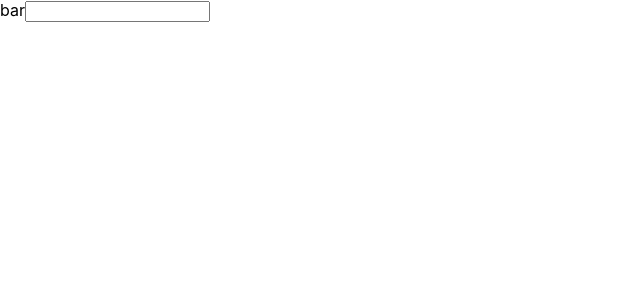
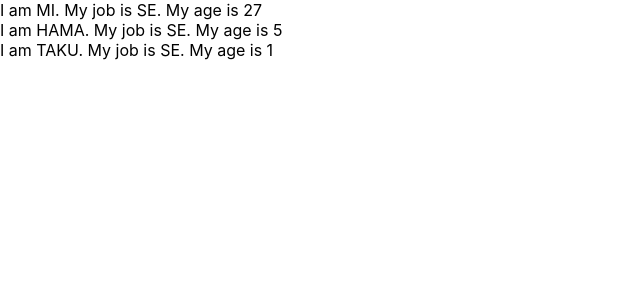
Before and after one commit to taku-kun/udemy-react-redux-crud-application, a React (Create React App) app: page / in a window 1280 px wide. Shown: the top 300 px of the page, without its empty margins (0-640 px from the left). Built offline with nearby package versions, Linux system fonts and the light colour scheme.

Commit message:
test props

```diff
--- a/src/App.js
+++ b/src/App.js
@@ -1,32 +1,38 @@
 // import React, {Component} from 'react';
 import React  from 'react';
 
-const Bar =()=> (<label htmlFor="bar">bar</label>);
 
+// Parent component
 const App = () => {
+
+  const profiles = [
+    {name: 'MI', age: 27},
+    {name: 'HAMA', age:5 },
+    {name: 'TAKU'}
+  ];
+
   return (
     <React.Fragment>
-      <Bar />
-      <input type="text" onChange={()=>console.log('Say Hello')} />
+      {profiles.map((prof, index) => (
+        <User name={prof.name} age={prof.age} key={index}/>
+      ) )}
     </React.Fragment>
+
   )
+
 };
 
+// Child Component data import via props
+const User = (props) => (
+  <div>
+    I am {props.name}. My job is SE. My age is {props.age}
+  </div>
+);
 
-// class App extends Component {
-//   render () {
+User.defaultProps = {
+  age: 1
+};
 
-//     const greeting = 'Hi';
-//     return (
-//       <React.Fragment>
-//         <Bar />
-//         <input type="text" onChange={()=>console.log('Hello Mi')}/>
-//         <p>{greeting}</p>
-//       </React.Fragment>
-
-//     )
-//   }
-// };
 
 export default App;
 
```
